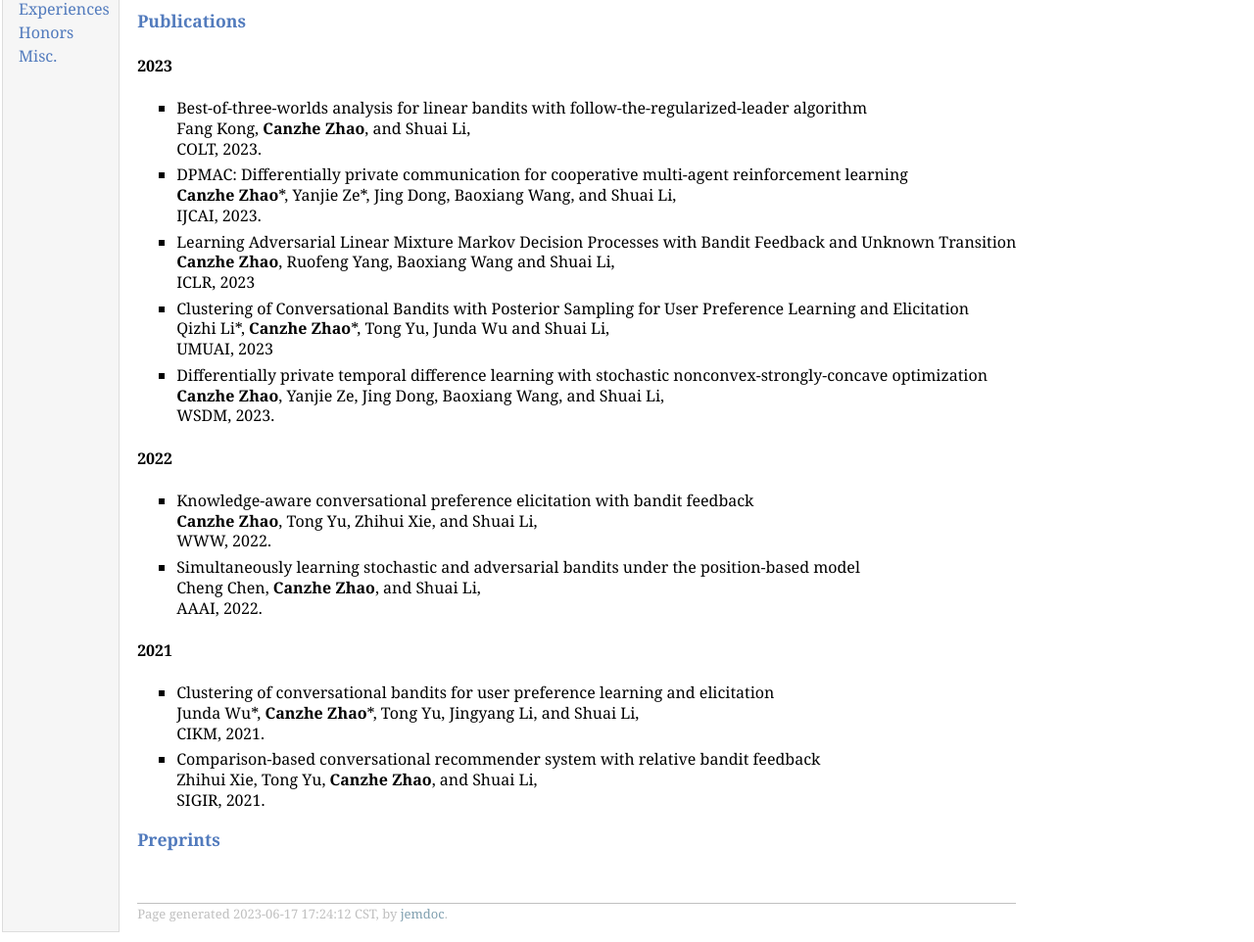
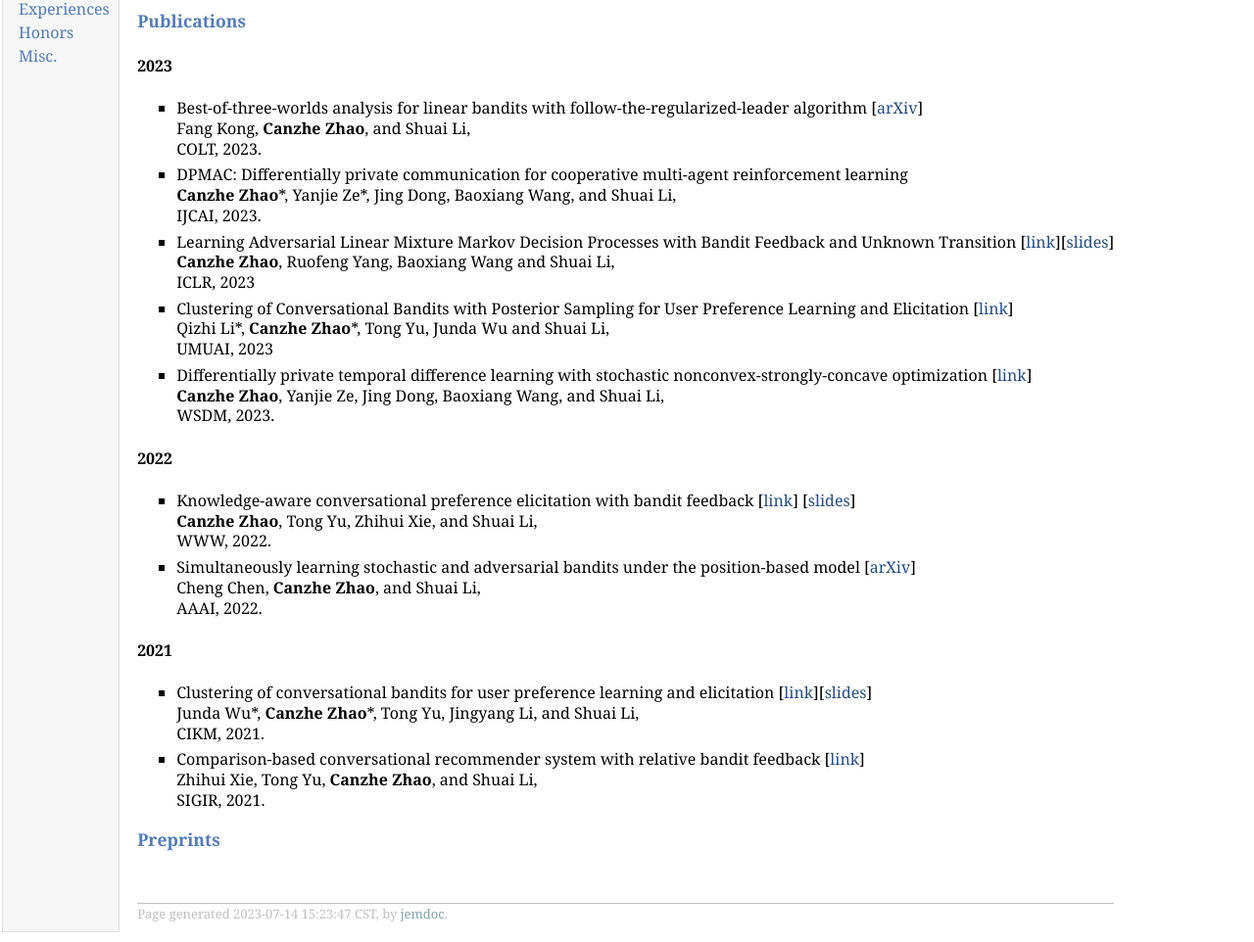
Before and after one commit to CANVOLCANO/CANVOLCANO.github.io, a plain HTML site: page publications.html in a window 1280 px wide. Shown: the part 103-1065 px from the top of the page at 98% size. Drawn offline with Linux system fonts and the light colour scheme.

Commit message:
update pub

```diff
--- a/publications.html
+++ b/publications.html
@@ -28,7 +28,7 @@
 <h3>Publications</h3>
 <h4>2023</h4>
 <ul>
-<li><p>Best-of-three-worlds analysis for linear bandits with follow-the-regularized-leader algorithm <br />
+<li><p>Best-of-three-worlds analysis for linear bandits with follow-the-regularized-leader algorithm [<a href="https://arxiv.org/abs/2303.06825">arXiv</a>] <br />
 Fang Kong, <b>Canzhe Zhao</b>, and Shuai Li, <br />
 COLT, 2023.</p>
 </li>
@@ -36,37 +36,37 @@ COLT, 2023.</p>
 <b>Canzhe Zhao</b>*, Yanjie Ze*, Jing Dong, Baoxiang Wang, and Shuai Li, <br />
 IJCAI, 2023.</p>
 </li>
-<li><p>Learning Adversarial Linear Mixture Markov Decision Processes with Bandit Feedback and Unknown Transition <br />
+<li><p>Learning Adversarial Linear Mixture Markov Decision Processes with Bandit Feedback and Unknown Transition [<a href="https://openreview.net/forum?id=sVU54nyaA9K">link</a>][<a href="files\ICLR_2023_pre.pdf">slides</a>] <br />
 <b>Canzhe Zhao</b>, Ruofeng Yang, Baoxiang Wang and Shuai Li, <br />
 ICLR, 2023</p>
 </li>
-<li><p>Clustering of Conversational Bandits with Posterior Sampling for User Preference Learning and Elicitation <br />
+<li><p>Clustering of Conversational Bandits with Posterior Sampling for User Preference Learning and Elicitation [<a href="https://link.springer.com/article/10.1007/s11257-023-09358-x">link</a>] <br />
 Qizhi Li*, <b>Canzhe Zhao</b>*, Tong Yu, Junda Wu and Shuai Li, <br />
 UMUAI, 2023</p>
 </li>
-<li><p>Differentially private temporal difference learning with stochastic nonconvex-strongly-concave optimization <br />
+<li><p>Differentially private temporal difference learning with stochastic nonconvex-strongly-concave optimization [<a href="https://dl.acm.org/doi/10.1145/3539597.3570470">link</a>] <br />
 <b>Canzhe Zhao</b>, Yanjie Ze, Jing Dong, Baoxiang Wang, and Shuai Li, <br />
 WSDM, 2023.</p>
 </li>
 </ul>
 <h4>2022</h4>
 <ul>
-<li><p>Knowledge-aware conversational preference elicitation with bandit feedback <br />
+<li><p>Knowledge-aware conversational preference elicitation with bandit feedback [<a href="https://dl.acm.org/doi/10.1145/3485447.3512152">link</a>] [<a href="files\WWW_2022_pre.pdf">slides</a>]<br />
 <b>Canzhe Zhao</b>, Tong Yu, Zhihui Xie, and Shuai Li, <br />
 WWW, 2022.</p>
 </li>
-<li><p>Simultaneously learning stochastic and adversarial bandits under the position-based model <br />
+<li><p>Simultaneously learning stochastic and adversarial bandits under the position-based model [<a href="https://arxiv.org/abs/2207.05437">arXiv</a>]<br />
 Cheng Chen, <b>Canzhe Zhao</b>, and Shuai Li, <br />
 AAAI, 2022.</p>
 </li>
 </ul>
 <h4>2021</h4>
 <ul>
-<li><p>Clustering of conversational bandits for user preference learning and elicitation <br />
+<li><p>Clustering of conversational bandits for user preference learning and elicitation [<a href="https://dl.acm.org/doi/10.1145/3459637.3482328">link</a>][<a href="files\CIKM_2021_pre.pdf">slides</a>]<br />
 Junda Wu*, <b>Canzhe Zhao</b>*, Tong Yu, Jingyang Li, and Shuai Li, <br />
 CIKM, 2021.</p>
 </li>
-<li><p>Comparison-based conversational recommender system with relative bandit feedback <br />
+<li><p>Comparison-based conversational recommender system with relative bandit feedback [<a href="https://dl.acm.org/doi/10.1145/3404835.3462920">link</a>] <br />
 Zhihui Xie, Tong Yu, <b>Canzhe Zhao</b>, and Shuai Li, <br />
 SIGIR, 2021.</p>
 </li>
@@ -74,7 +74,7 @@ SIGIR, 2021.</p>
 <h3>Preprints</h3>
 <div id="footer">
 <div id="footer-text">
-Page generated 2023-06-17 17:24:12 CST, by <a href="http://jemdoc.jaboc.net/">jemdoc</a>.
+Page generated 2023-07-14 15:23:47 CST, by <a href="http://jemdoc.jaboc.net/">jemdoc</a>.
 </div>
 </div>
 </td>
```
Also changed, not shown: experiences.html (+1 -1 lines), honors.html (+1 -1 lines), index.html (+1 -1 lines), misc.html (+1 -1 lines), projects.html (+1 -1 lines), 4 other files.
